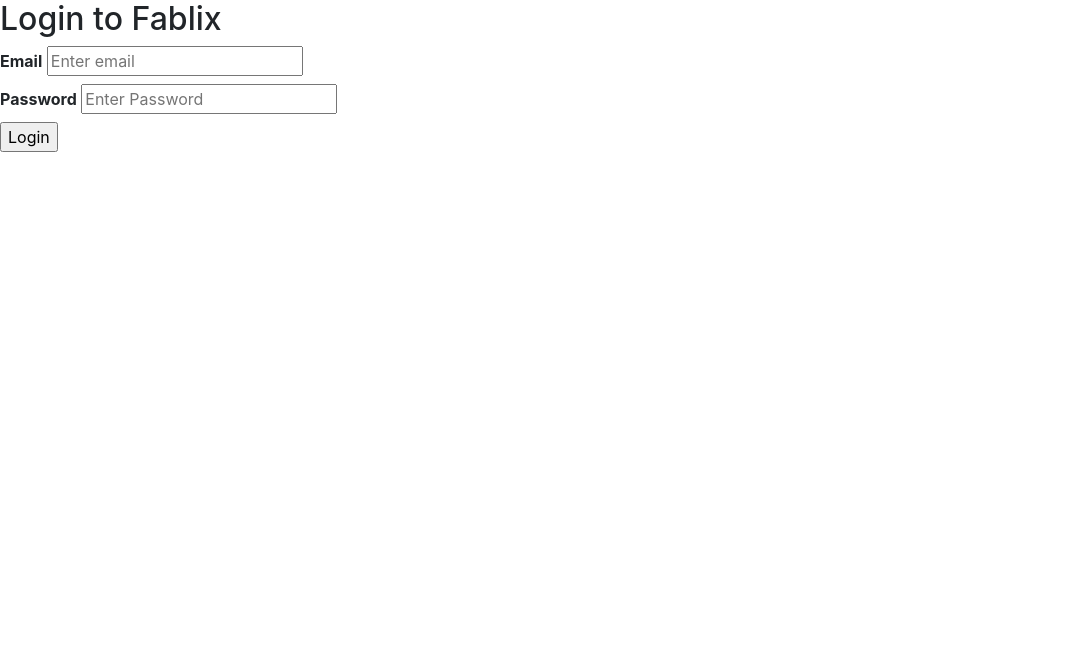
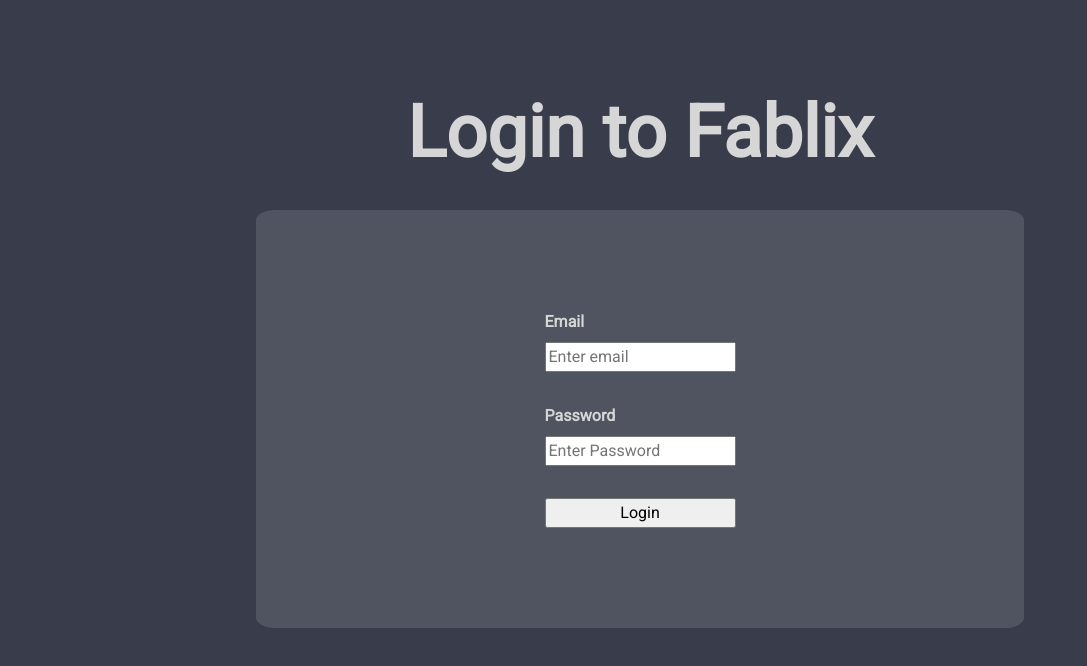
Before and after one commit to ETS-Android3/fabflix-movie-web-database, a plain HTML site: page WebContent/login.html in a window 1280 px wide. Shown: the whole page, without its empty margins (0-1087 px from the left). Drawn offline with nearby package versions, Linux system fonts and the light colour scheme.

Commit message:
css content

```diff
--- a/WebContent/login.html
+++ b/WebContent/login.html
@@ -5,33 +5,40 @@
     <meta name="viewport"
           content="width=device-width, initial-scale=1, shrink-to-fit=no">
 
-<!--    <link rel="stylesheet" type="text/css" href="style.css">-->
+
     <link rel="stylesheet" href="https://maxcdn.bootstrapcdn.com/bootstrap/4.0.0/css/bootstrap.min.css"
           integrity="sha384-Gn5384xqQ1aoWXA+058RXPxPg6fy4IWvTNh0E263XmFcJlSAwiGgFAW/dAiS6JXm" crossorigin="anonymous">
-
-    <script src="https://ajax.googleapis.com/ajax/libs/jquery/3.2.1/jquery.min.js"></script>
-    <script src="https://cdnjs.cloudflare.com/ajax/libs/popper.js/1.12.9/umd/popper.min.js"></script>
+    <link rel="preconnect" href="https://fonts.googleapis.com">
+    <link rel="preconnect" href="https://fonts.gstatic.com" crossorigin>
+    <link href="https://fonts.googleapis.com/css2?family=Roboto&display=swap" rel="stylesheet">
+    <link rel="stylesheet" href="static/login.css">
 
     <title>Fabflix Login Page</title>
 </head>
 <body>
 
+<div class=login-header>
     <h2>Login to Fablix</h2>
+</div>
+
 <!-- Set the method to POST to avoid showing the username/password in the URL
      The default action is disabled to allow your own implementation. -->
+<div class=login-container>
     <form id="login_form" method="post" action="#">
-    <label><b>Email</b></label>
+        <label class="form-label"><b>Email</b></label>
         <label>
             <input name="email" placeholder="Enter email" type="text">
         </label>
         <br>
-    <label><b>Password</b></label>
+        <label class="form-label"><b>Password</b></label>
         <label>
             <input name="password" placeholder="Enter Password" type="password">
         </label>
         <br>
-    <input type="submit" value="Login">
+        <input class="submit-btn" type="submit" value="Login">
     </form>
+</div>
+
 <br>
 <h3 id="login_error_msg"></h3>
 
--- a/WebContent/movie-list.js
+++ b/WebContent/movie-list.js
@@ -192,8 +192,8 @@ let mvCount = getParameterByName('mvct') || 10;
 let page = getParameterByName('page') || 1;
 
 let sort = getParameterByName('sort') || 'title';
-let tOrder = getParameterByName('title_order') || 'asc';
-let rOrder = getParameterByName('rating_order') || 'asc';
+let tOrder = getParameterByName('title_order') || 'desc';
+let rOrder = getParameterByName('rating_order') || 'desc';
 
 let query = "genre=" + movieGenre + "&";
 query += "char=" + searchChar + "&";
--- /dev/null
+++ b/WebContent/static/login.css
@@ -0,0 +1,43 @@
+body {
+  background-color: rgb(57, 60, 75);
+  color: rgb(214, 214, 214);
+  font-family: "Roboto", sans-serif;
+}
+h2 {
+  font-size: 450%;
+  font-weight: 600;
+}
+
+.login-header {
+  padding: 2%;
+  margin-top: 5%;
+  display: flex;
+  justify-content: center;
+}
+
+.login-container {
+  padding: 100px;
+  margin-left: 20%;
+  margin-right: 20%;
+  display: flex;
+  flex-direction: column;
+  align-items: center;
+  justify-content: center;
+  text-align: center;
+  border-radius: 2.5%;
+  background-color: rgba(255, 255, 255, 0.116);
+}
+
+.form-label {
+  text-align: left;
+  width: 150%;
+}
+
+label {
+  display: flex;
+  justify-content: flex-start;
+}
+
+.submit-btn {
+  width: 100%;
+}
```
Also changed, not shown: WebContent/shop-cart.html (+1 -1 lines), WebContent/static/style.css (+7 -1 lines), 1 other file. Lines whose indentation alone changed are shown as unchanged.
